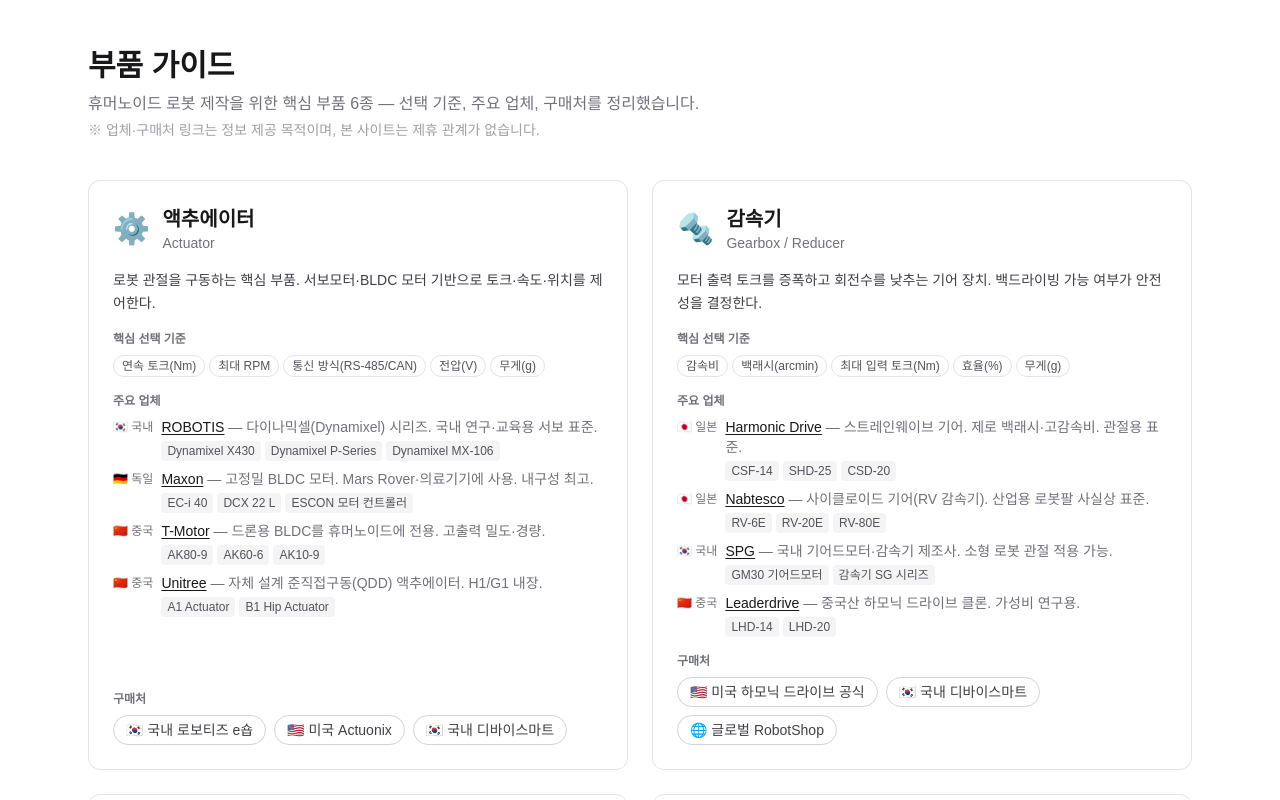
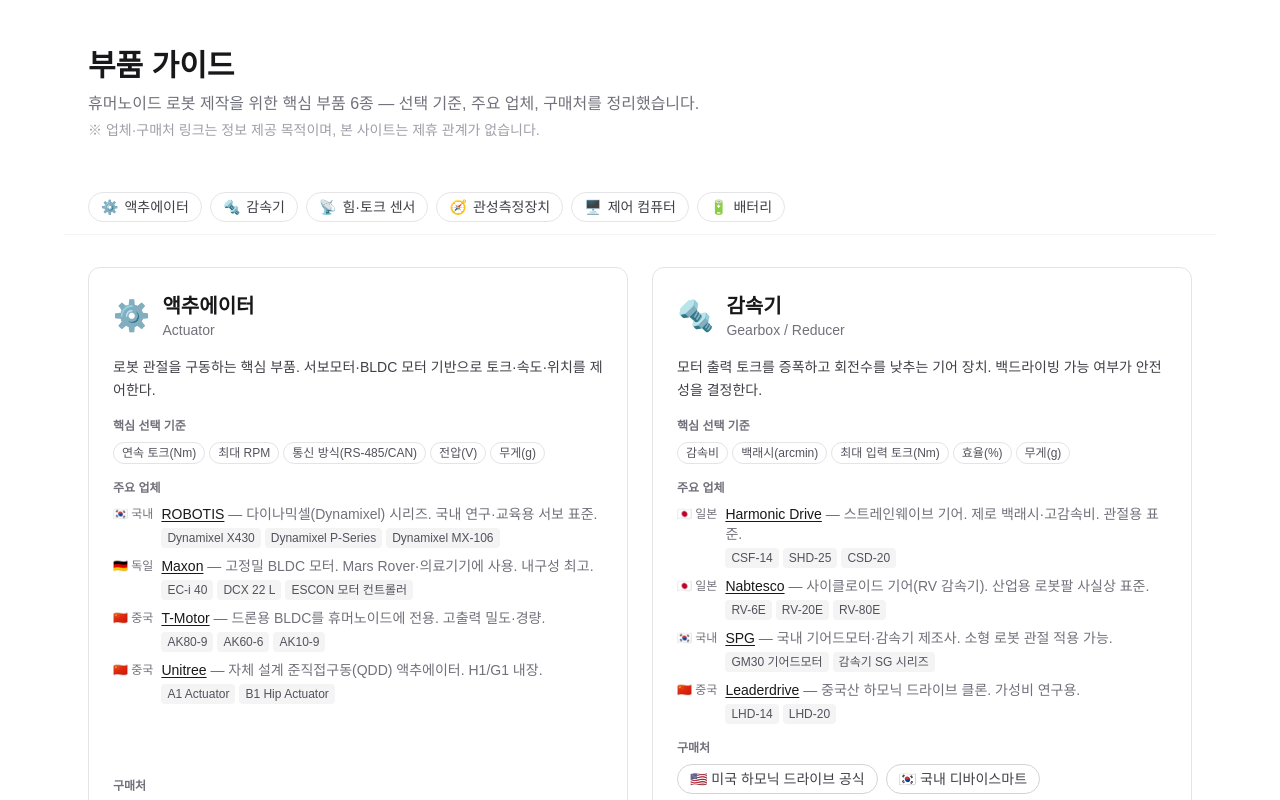
Before and after one commit to BissalMuni/robot, a Next.js app: page /parts in a window 1280 px wide. Shown: the top 800 px of the page. Built offline with nearby package versions, Linux system fonts and the light colour scheme; no server answers.

Commit message:
feat: 자기개선 루프 자동 반영 2026-06-14

```diff
--- a/package.json
+++ b/package.json
@@ -15,6 +15,7 @@
     "cheerio": "^1.2.0",
     "next": "16.2.6",
     "next-intl": "^4.12.0",
+    "pnpm": "^10.34.3",
     "react": "19.2.4",
     "react-dom": "19.2.4",
     "zod": "^4.4.3"
--- a/src/app/parts/page.tsx
+++ b/src/app/parts/page.tsx
@@ -1,6 +1,7 @@
 import type { Metadata } from "next";
 import { partCategories } from "@/data/parts";
 import { PartCard } from "@/components/PartCard";
+import { PartsNav } from "@/components/PartsNav";
 
 export const metadata: Metadata = {
   title: "부품 가이드 | 휴머노이드 로봇",
@@ -21,6 +22,8 @@
         </p>
       </header>
 
+      <PartsNav />
+
       <div className="grid gap-6 md:grid-cols-2">
         {partCategories.map((part) => (
           <PartCard key={part.id} part={part} />
--- a/src/components/PartCard.tsx
+++ b/src/components/PartCard.tsx
@@ -14,7 +14,7 @@
 
 export function PartCard({ part }: { part: PartCategory }) {
   return (
-    <section className="flex flex-col gap-4 rounded-xl border border-zinc-200 bg-white p-6 dark:border-zinc-800 dark:bg-zinc-900">
+    <section id={part.id} className="flex scroll-mt-16 flex-col gap-4 rounded-xl border border-zinc-200 bg-white p-6 dark:border-zinc-800 dark:bg-zinc-900">
       {/* 헤더 */}
       <div className="flex items-center gap-3">
         <span className="text-3xl" aria-hidden="true">
--- /dev/null
+++ b/src/components/PartsNav.tsx
@@ -0,0 +1,25 @@
+import Link from "next/link";
+import { partCategories } from "@/data/parts";
+
+export function PartsNav() {
+  return (
+    <nav
+      aria-label="부품 카테고리 네비게이션"
+      className="sticky top-0 z-10 -mx-4 mb-8 border-b border-zinc-100 bg-white/90 px-4 py-3 backdrop-blur-sm dark:border-zinc-800/60 dark:bg-zinc-950/90 sm:-mx-6 sm:px-6"
+    >
+      <ul className="flex flex-wrap gap-2" role="list">
+        {partCategories.map((part) => (
+          <li key={part.id}>
+            <Link
+              href={`#${part.id}`}
+              className="flex items-center gap-1.5 rounded-full border border-zinc-200 px-3 py-1 text-sm text-zinc-700 transition-colors hover:border-zinc-400 hover:bg-zinc-50 dark:border-zinc-700 dark:text-zinc-300 dark:hover:border-zinc-500 dark:hover:bg-zinc-800/60"
+            >
+              <span aria-hidden="true">{part.icon}</span>
+              {part.nameKo}
+            </Link>
+          </li>
+        ))}
+      </ul>
+    </nav>
+  );
+}
```
Also changed, not shown: 1 other file (tests, documents, lock files or other folders).
